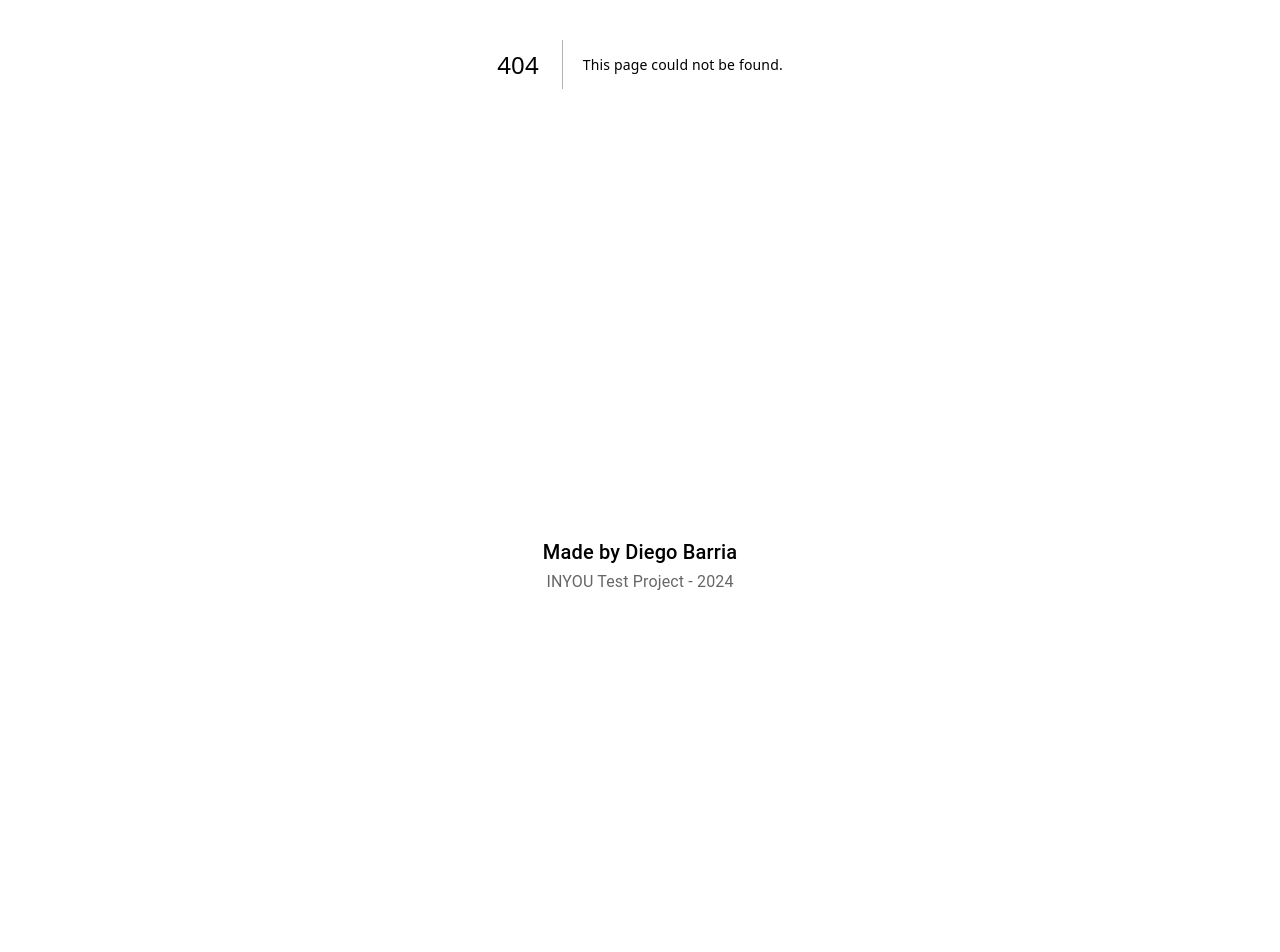
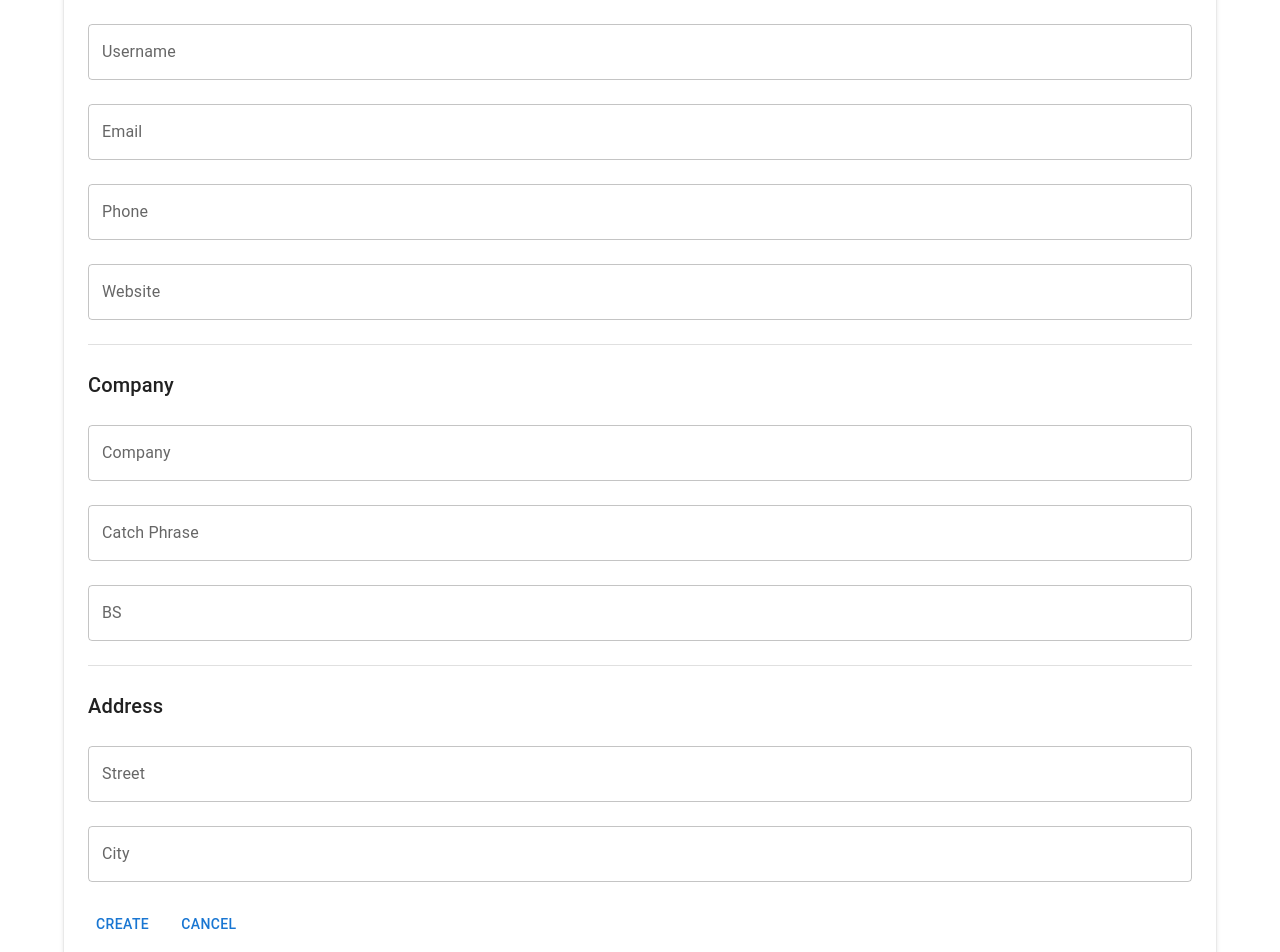
Before and after one commit to xyaman/nextjs-frontend-project, a Next.js app: page /edit in a window 1280 px wide. Before the commit this address had no page. Shown: the part 400-1352 px from the top of the page. Before the commit the page ends 1020 px from the top, so only its background shows below. Built offline with nearby package versions, Linux system fonts and the light colour scheme; no server answers.

Commit message:
Add Users is now supported.
- Improvements in the user form.
- Uses lighter images (faster loading).

```diff
--- a/next.config.mjs
+++ b/next.config.mjs
@@ -1,4 +1,19 @@
 /** @type {import('next').NextConfig} */
-const nextConfig = {};
+const nextConfig = {
+  redirects: async () => {
+    return [
+      {
+        source: '/new',
+        destination: '/edit',
+        permanent: true,
+      },
+      {
+        source: '/add',
+        destination: '/edit',
+        permanent: true,
+      },
+    ];
+  }
+};
 
 export default nextConfig;
--- a/src/app/edit/[id]/page.tsx
+++ b/src/app/edit/[id]/page.tsx
@@ -15,8 +15,6 @@ export default function EditUser(props: UserFormProps) {
   const { params } = props;
 
   useEffect(() => {
-    console.log(props);
-
     // Ideally, if the user is not in the store, we fetch it.
     // But in this case, we are going to fetch all the users,
     // simply because this project is a demo and doesn't have a real API.
--- /dev/null
+++ b/src/app/edit/page.tsx
@@ -0,0 +1,59 @@
+"use client";
+
+import UserForm from "@/components/UserForm";
+import { User } from "@/store/types";
+import { ActionType } from "@/store/actions";
+import { StateContext } from "@/store/context";
+import { fetchUsersWithImages } from "@/utils/api";
+import { useContext, useEffect } from "react";
+
+type UserFormProps = {
+  params: { id: string };
+};
+
+// AddUser is a copy of EditUser with a different name, the difference is that
+// UserForm is called with isEdit={false} instead of isEdit={true}
+export default function AddUser(props: UserFormProps) {
+  const { state, dispatch } = useContext(StateContext);
+
+  const user: User = {
+    id: 99999,
+    name: "",
+    username: "",
+    email: "",
+    address: {
+      street: "",
+      city: "",
+      // we ignore the rest of the address
+      suite: null,
+      zipcode: null,
+      geo: null,
+    },
+    phone: "",
+    website: "",
+    company: {
+      name: "",
+      bs: "",
+      catchPhrase: "",
+    },
+    image_url: "https://picsum.photos/200/300",
+  };
+
+  useEffect(() => {
+    // Why do we fetch all the users if we only need to create one?
+    // This is a demo project and doesn't have a real API, and because of that,
+    // the reducers are not implemented to handle the creation of a new user
+    // without fetching all the users first.
+    if (state.users.length === 0) {
+      fetchUsersWithImages()
+        .then((users) => {
+          dispatch({ type: ActionType.INSERT_USERS, payload: users });
+        })
+        .catch((e) => {
+          console.error(e);
+        });
+    }
+  }, []);
+
+  return <UserForm user={user} isEdit={false} />;
+}
--- a/src/app/page.tsx
+++ b/src/app/page.tsx
@@ -7,6 +7,7 @@ import "@fontsource/roboto/700.css";
 // Components
 import { Container } from "@mui/material";
 import UsersTable from "@/components/UsersTable";
+import FloatingAddUserButton from "@/components/FloatingAddUserButton";
 
 export default function Home() {
   return (
@@ -14,6 +15,7 @@ export default function Home() {
       <Container>
         {/* Users Table */}
         <UsersTable />
+        <FloatingAddUserButton />
       </Container>
     </>
   );
--- a/src/components/UserForm.tsx
+++ b/src/components/UserForm.tsx
@@ -27,7 +27,59 @@ export default function UserForm(props: UserFormProps) {
   const [tempUser, setTempUser] = useState<User>(user);
   const router = useRouter();
 
+  const [validation, setValidation] = useState({
+    name: false,
+    username: false,
+    email: false,
+    phone: false,
+    website: false,
+    company: {
+      name: false,
+      catchPhrase: false,
+      bs: false,
+    },
+    address: {
+      street: false,
+      city: false,
+    },
+  });
+
   const handleSubmit = () => {
+    // Check is there are empty fields
+    // Can the app crash if we don't check this?
+    // Actually not, becuase there arent null values, just empty strings
+    if (
+      tempUser.name === "" ||
+      tempUser.username === "" ||
+      tempUser.email === "" ||
+      tempUser.phone === "" ||
+      tempUser.website === "" ||
+      tempUser.company.name === "" ||
+      tempUser.company.catchPhrase === "" ||
+      tempUser.company.bs === "" ||
+      tempUser.address.street === "" ||
+      tempUser.address.city === ""
+    ) {
+      setValidation({
+        name: tempUser.name === "",
+        username: tempUser.username === "",
+        email: tempUser.email === "",
+        phone: tempUser.phone === "",
+        website: tempUser.website === "",
+        company: {
+          name: tempUser.company.name === "",
+          catchPhrase: tempUser.company.catchPhrase === "",
+          bs: tempUser.company.bs === "",
+        },
+        address: {
+          street: tempUser.address.street === "",
+          city: tempUser.address.city === "",
+        },
+      });
+
+      return;
+    }
+
     if (isEdit) {
       dispatch({ type: ActionType.EDIT_USER, payload: tempUser });
     } else {
@@ -48,7 +100,11 @@ export default function UserForm(props: UserFormProps) {
         sx={{ marginTop: 2, padding: 3 }}
       >
         <Stack spacing={3} direction="column">
-          <Typography variant="h4">Edit User</Typography>
+          {isEdit ? (
+            <Typography variant="h4">Edit User</Typography>
+          ) : (
+            <Typography variant="h4">Create User</Typography>
+          )}
 
           {/* User avatar (Not modifable) */}
           <Box sx={{ display: "flex", justifyContent: "center" }}>
@@ -62,16 +118,20 @@ export default function UserForm(props: UserFormProps) {
           {/* User name */}
           <TextField
             label="Name"
+            error={validation.name}
+            helperText={validation.name && "This field is required"}
             value={tempUser.name}
             onChange={(e) => setTempUser({ ...tempUser, name: e.target.value })}
           />
 
           {/* User ID (disabled) */}
-          <TextField label="User ID" value={tempUser.id} disabled />
+          {isEdit && <TextField label="User ID" value={tempUser.id} disabled />}
 
           {/* User username */}
           <TextField
             label="Username"
+            error={validation.username}
+            helperText={validation.username && "This field is required"}
             value={tempUser.username}
             onChange={(e) =>
               setTempUser({ ...tempUser, username: e.target.value })
@@ -81,6 +141,8 @@ export default function UserForm(props: UserFormProps) {
           {/* User email */}
           <TextField
             label="Email"
+            error={validation.email}
+            helperText={validation.email && "This field is required"}
             value={tempUser.email}
             onChange={(e) =>
               setTempUser({ ...tempUser, email: e.target.value })
@@ -90,6 +152,8 @@ export default function UserForm(props: UserFormProps) {
           {/* User phone */}
           <TextField
             label="Phone"
+            error={validation.phone}
+            helperText={validation.phone && "This field is required"}
             value={tempUser.phone}
             onChange={(e) =>
               setTempUser({ ...tempUser, phone: e.target.value })
@@ -99,6 +163,8 @@ export default function UserForm(props: UserFormProps) {
           {/* User website */}
           <TextField
             label="Website"
+            error={validation.website}
+            helperText={validation.website && "This field is required"}
             value={tempUser.website}
             onChange={(e) =>
               setTempUser({ ...tempUser, website: e.target.value })
@@ -111,6 +177,8 @@ export default function UserForm(props: UserFormProps) {
           {/* User company name */}
           <TextField
             label="Company"
+            error={validation.company.name}
+            helperText={validation.company.name && "This field is required"}
             value={tempUser.company.name}
             onChange={(e) =>
               setTempUser({
@@ -123,6 +191,10 @@ export default function UserForm(props: UserFormProps) {
           {/* User company catch phrase */}
           <TextField
             label="Catch Phrase"
+            error={validation.company.catchPhrase}
+            helperText={
+              validation.company.catchPhrase && "This field is required"
+            }
             value={tempUser.company.catchPhrase}
             onChange={(e) =>
               setTempUser({
@@ -135,6 +207,8 @@ export default function UserForm(props: UserFormProps) {
           {/* User company bs */}
           <TextField
             label="BS"
+            error={validation.company.bs}
+            helperText={validation.company.bs && "This field is required"}
             value={tempUser.company.bs}
             onChange={(e) =>
               setTempUser({
@@ -150,6 +224,8 @@ export default function UserForm(props: UserFormProps) {
           {/* User address */}
           <TextField
             label="Street"
+            error={validation.address.street}
+            helperText={validation.address.street && "This field is required"}
             value={tempUser.address.street}
             onChange={(e) =>
               setTempUser({
@@ -162,6 +238,8 @@ export default function UserForm(props: UserFormProps) {
           {/* User address */}
           <TextField
             label="City"
+            error={validation.address.city}
+            helperText={validation.address.city && "This field is required"}
             value={tempUser.address.city}
             onChange={(e) =>
               setTempUser({
@@ -173,20 +251,10 @@ export default function UserForm(props: UserFormProps) {
 
           {/* Buttons Stack */}
           <Stack direction="row" spacing={2}>
-            <Button
-              variant="contained"
-              color="primary"
-              onClick={() => handleSubmit()}
-            >
-              Edit
+            <Button onClick={() => handleSubmit()}>
+              {isEdit ? "Edit" : "Create"}
             </Button>
-            <Button
-              variant="contained"
-              color="primary"
-              onClick={() => router.push("/")}
-            >
-              Cancel
-            </Button>
+            <Button onClick={() => router.push("/")}>Cancel</Button>
           </Stack>
         </Stack>
       </Paper>
--- a/src/store/types.ts
+++ b/src/store/types.ts
@@ -28,15 +28,16 @@ export interface User {
   image_url: string | null;
 }
 
+// For this project, we are going to ignore the rest of the address
 export interface Address {
   street: string;
-  suite: string;
   city: string;
-  zipcode: string;
+  suite: string | null;
+  zipcode: string | null;
   geo: {
     lat: string;
     lng: string;
-  };
+  } | null;
 }
 
 export interface Company {
--- a/src/utils/api.tsx
+++ b/src/utils/api.tsx
@@ -5,11 +5,8 @@ export async function fetchUsersWithImages(): Promise<User[]> {
   const userRes = await fetch("https://jsonplaceholder.typicode.com/users");
   const userJSON: User[] = await userRes.json();
 
-  const imgsRes = await fetch("https://picsum.photos/v2/list");
-  const imgsJSON = await imgsRes.json();
-
-  return userJSON.map((user, i) => {
-    user.image_url = imgsJSON[i].download_url;
+  return userJSON.map((user) => {
+    user.image_url = `https://picsum.photos/200/300?random=${user.id}`;
     return user;
   });
 }
```
Also changed, not shown: src/components/FloatingAddUserButton.tsx (added, +23 -0 lines), 2 other files (tests, documents, lock files or other folders).
